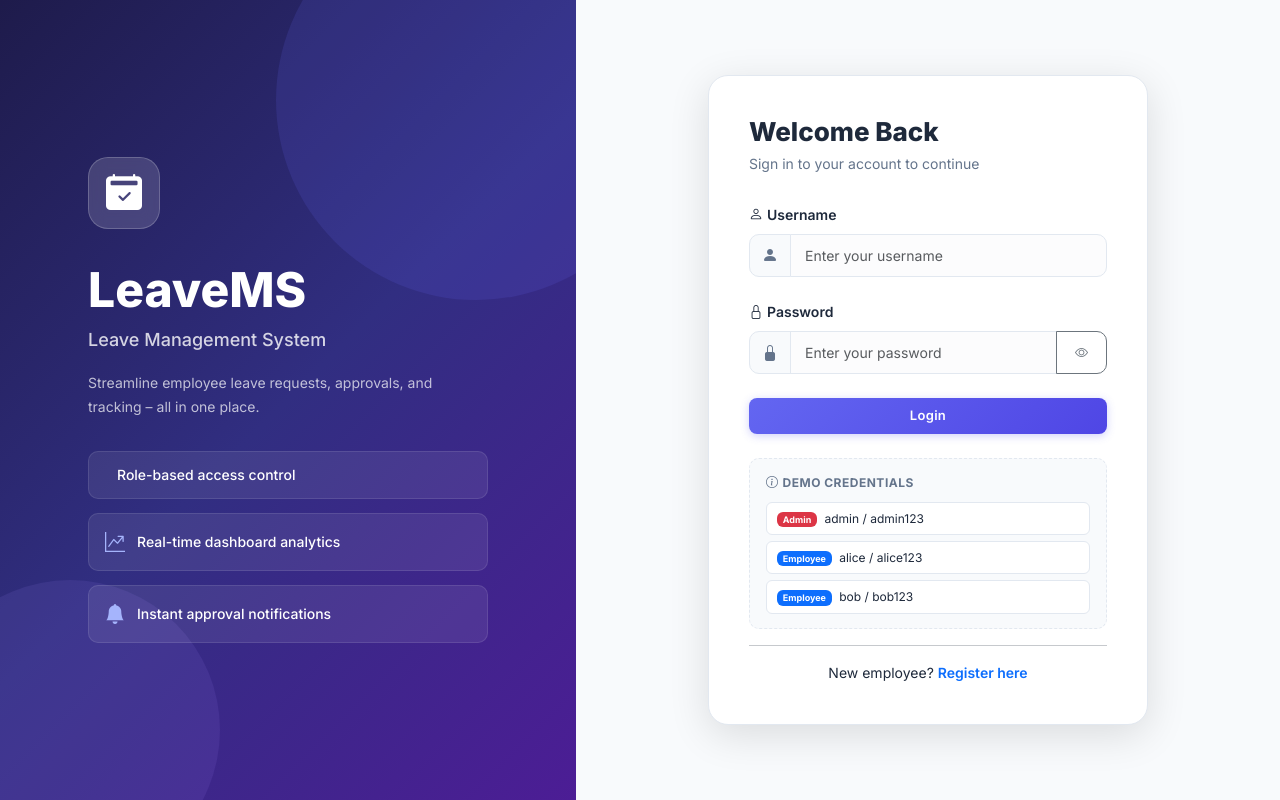
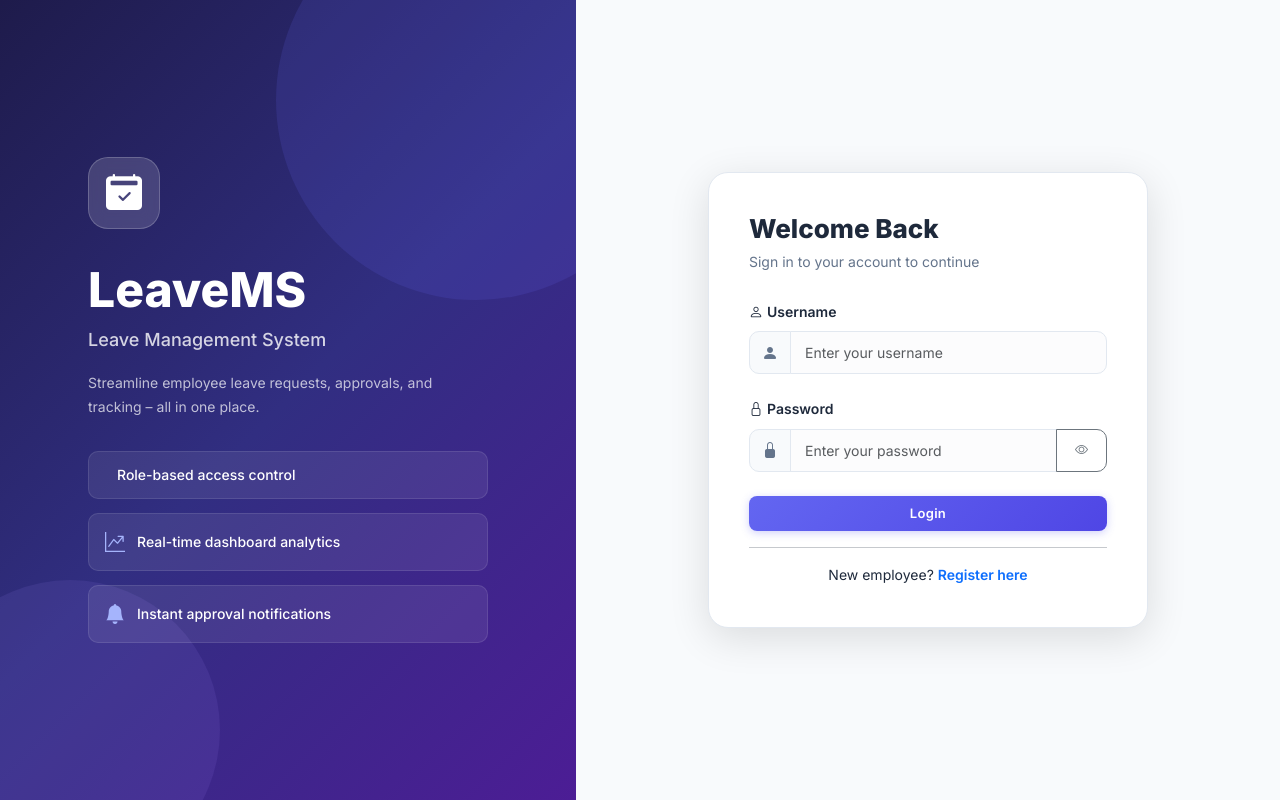
Before and after one commit to MansiBadgujar70/leave-management-system, a Flask app: page /login in a window 1280 px wide. Run offline with Flask 3, Linux system fonts and the light colour scheme; some libraries are stand-ins or nearby versions.

Commit message:
ui: remove demo credentials from login page; rename seed admin to manager

```diff
--- a/app.py
+++ b/app.py
@@ -131,8 +131,8 @@ def seed_initial_data():
 
     # ── Create Admin ──────────────────────────────────────────────────────────
     admin = User(
-        username='admin',
-        email='admin@leavesystem.com',
+        username='manager',
+        email='manager@leavesystem.com',
         role='admin'
     )
     admin.set_password('admin123')
@@ -226,7 +226,7 @@ def seed_initial_data():
 
     db.session.commit()
     print("[Seed] Sample data seeded successfully!")
-    print("    Admin    -> username: admin   | password: admin123")
+    print("    Admin    -> username: manager  | password: admin123")
     print("    Employee -> username: alice   | password: alice123")
     print("    Employee -> username: bob     | password: bob123")
 
--- a/templates/login.html
+++ b/templates/login.html
@@ -86,25 +86,6 @@
         <div class="d-grid mt-4">
           {{ form.submit(class="btn btn-primary btn-lg w-100 auth-submit-btn") }}
         </div>
-
-        <!-- Demo Credentials helper -->
-        <div class="demo-creds mt-4">
-          <p class="demo-title"><i class="bi bi-info-circle me-1"></i>Demo Credentials</p>
-          <div class="demo-grid">
-            <div class="demo-item" onclick="fillCreds('admin','admin123')">
-              <span class="badge bg-danger me-1">Admin</span>
-              admin / admin123
-            </div>
-            <div class="demo-item" onclick="fillCreds('alice','alice123')">
-              <span class="badge bg-primary me-1">Employee</span>
-              alice / alice123
-            </div>
-            <div class="demo-item" onclick="fillCreds('bob','bob123')">
-              <span class="badge bg-primary me-1">Employee</span>
-              bob / bob123
-            </div>
-          </div>
-        </div>
       </form>
 
       <!-- Register link -->
@@ -132,11 +113,5 @@
       eyeIcon.classList.replace('bi-eye-slash', 'bi-eye');
     }
   });
-
-  // Auto-fill demo credentials on click
-  function fillCreds(user, pwd) {
-    document.getElementById('username').value = user;
-    document.getElementById('password').value = pwd;
-  }
 </script>
 {% endblock %}
```
